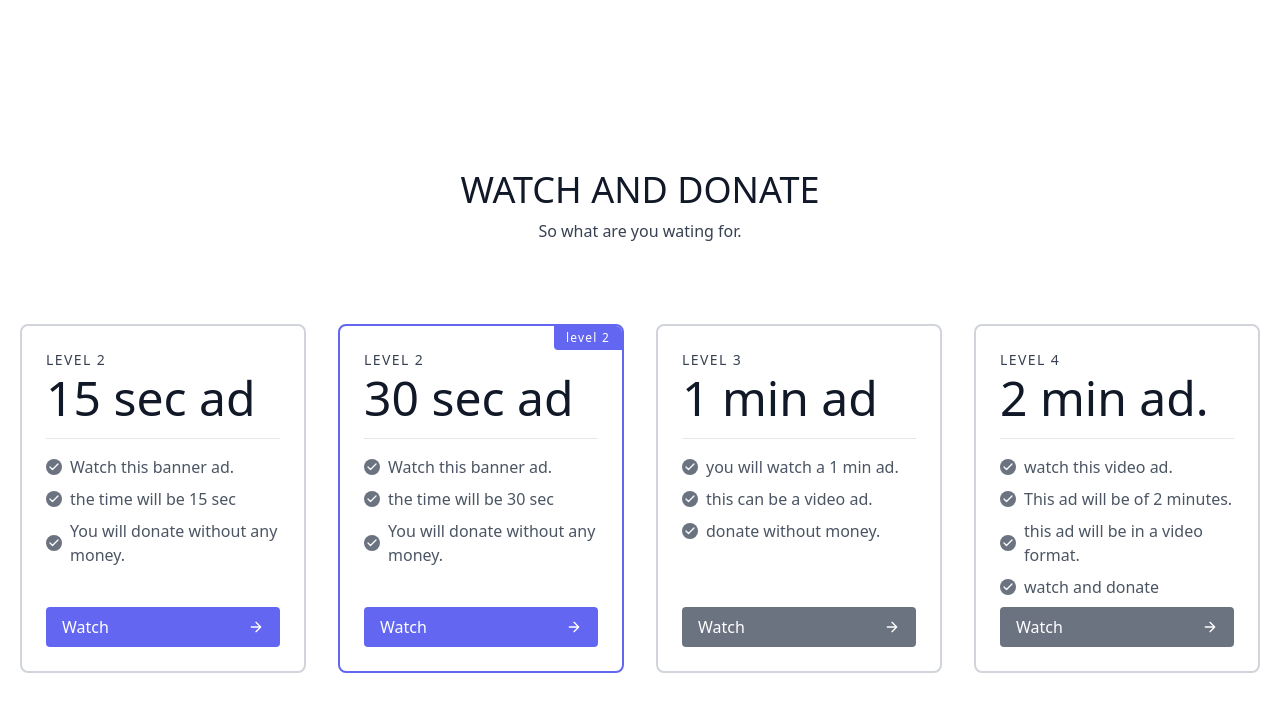
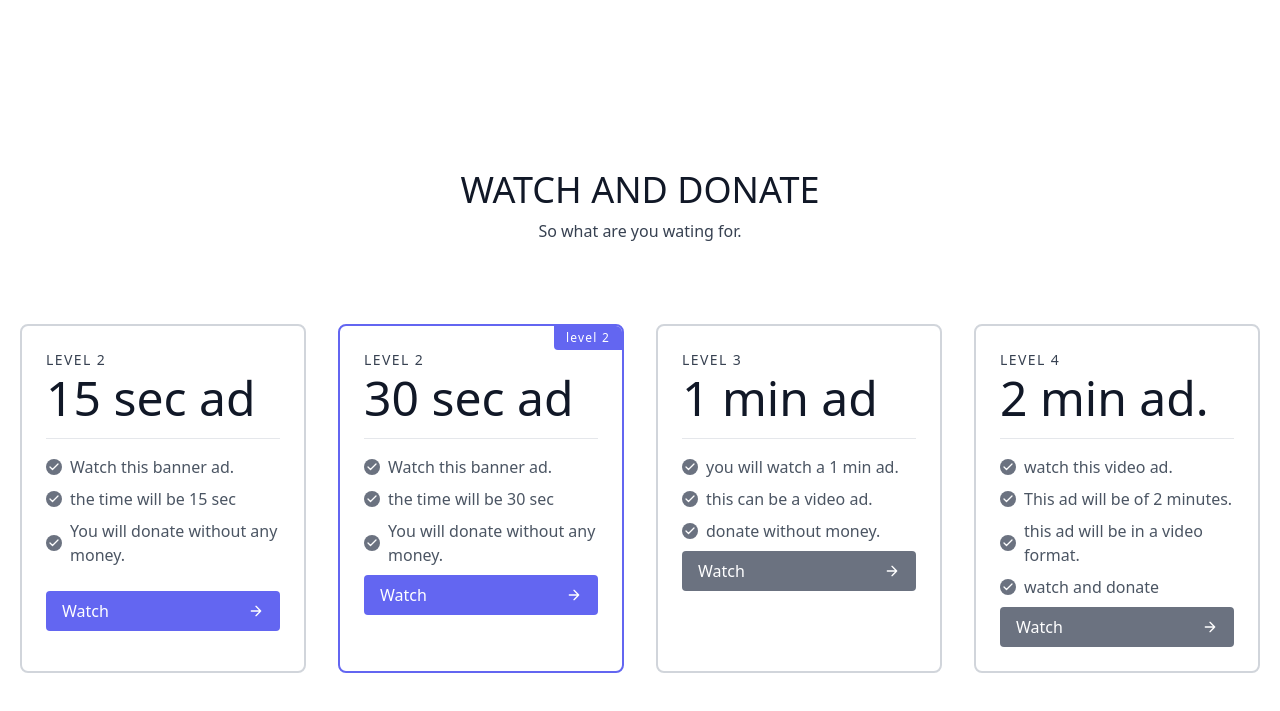
Before and after one commit to Dare2caree/Dare2caree.github.io, a plain HTML site: page index.html in a window 1280 px wide. Shown: the part 2766-3477 px from the top of the page. Drawn offline with nearby package versions, Linux system fonts and the light colour scheme.

Commit message:
Update index.html

```diff
--- a/index.html
+++ b/index.html
@@ -198,7 +198,7 @@ Leading child rights NGO Save the Children runs centers to provide street childr
 </section>
 
 
-<script type='text/javascript' src='//pl15824353.cpmprofitablenetwork.com/f7/4d/f3/f74df3c56b591484bcdf39191be35434.js'></script>
+
 
 <section class="text-gray-700 body-font overflow-hidden">
   <div class="container px-5 py-24 mx-auto">
@@ -233,11 +233,13 @@ Leading child rights NGO Save the Children runs centers to provide street childr
               </svg>
             </span>You will donate without any money.
           </p>
+          <div>
           <button class="flex items-center mt-auto text-white bg-indigo-500 border-0 py-2 px-4 w-full focus:outline-none hover:bg-indigo-600 rounded"><a href="https://www.cpmprofitablenetwork.com/pc9as87wj?key=bb132d66a859a4cda831a0b83daee813" target="_blank">Watch</a>
             <svg fill="none" stroke="currentColor" stroke-linecap="round" stroke-linejoin="round" stroke-width="2" class="w-4 h-4 ml-auto" viewBox="0 0 24 24">
               <path d="M5 12h14M12 5l7 7-7 7"></path>
             </svg>
           </button>
+            </div>
 
         </div>
       </div>
@@ -269,12 +271,14 @@ Leading child rights NGO Save the Children runs centers to provide street childr
                 <path d="M20 6L9 17l-5-5"></path>
               </svg>
             </span>You will donate without any money.
-           <p
+           <p>
+          <div>
           <button class="flex items-center mt-auto text-white bg-indigo-500 border-0 py-2 px-4 w-full focus:outline-none hover:bg-indigo-600 rounded"><a href="https://www.cpmprofitablenetwork.com/pc9as87wj?key=bb132d66a859a4cda831a0b83daee813" target="_blank">Watch</a>
             <svg fill="none" stroke="currentColor" stroke-linecap="round" stroke-linejoin="round" stroke-width="2" class="w-4 h-4 ml-auto" viewBox="0 0 24 24">
               <path d="M5 12h14M12 5l7 7-7 7"></path>
             </svg>
           </button>
+          </div>
           </p>
 
         </div>
@@ -308,13 +312,13 @@ Leading child rights NGO Save the Children runs centers to provide street childr
             </span>donate without money.
           </p>
 
-
+          <div>
           <button class="flex items-center mt-auto text-white bg-gray-500 border-0 py-2 px-4 w-full focus:outline-none hover:bg-gray-600 rounded"><a href="https://www.cpmprofitablenetwork.com/pc9as87wj?key=bb132d66a859a4cda831a0b83daee813" target="_blank">Watch</a>
             <svg fill="none" stroke="currentColor" stroke-linecap="round" stroke-linejoin="round" stroke-width="2" class="w-4 h-4 ml-auto" viewBox="0 0 24 24">
               <path d="M5 12h14M12 5l7 7-7 7"></path>
             </svg>
           </button>
-
+          </div>
         </div>
       </div>
       <div class="p-4 xl:w-1/4 md:w-1/2 w-full">
@@ -352,15 +356,16 @@ Leading child rights NGO Save the Children runs centers to provide street childr
               </svg>
             </span>watch and donate
           </p>
-
+           <div>
           <button class="flex items-center mt-auto text-white bg-gray-500 border-0 py-2 px-4 w-full focus:outline-none hover:bg-gray-600 rounded"><a href="https://www.cpmprofitablenetwork.com/pc9as87wj?key=bb132d66a859a4cda831a0b83daee813" target="_blank">Watch</a>
             <svg fill="none" stroke="currentColor" stroke-linecap="round" stroke-linejoin="round" stroke-width="2" class="w-4 h-4 ml-auto" viewBox="0 0 24 24">
               <path d="M5 12h14M12 5l7 7-7 7"></path>
             </svg>
           </button>
-
+          </div>
         </div>
       </div>
     </div>
   </div>
 </section>
+</body>
```
